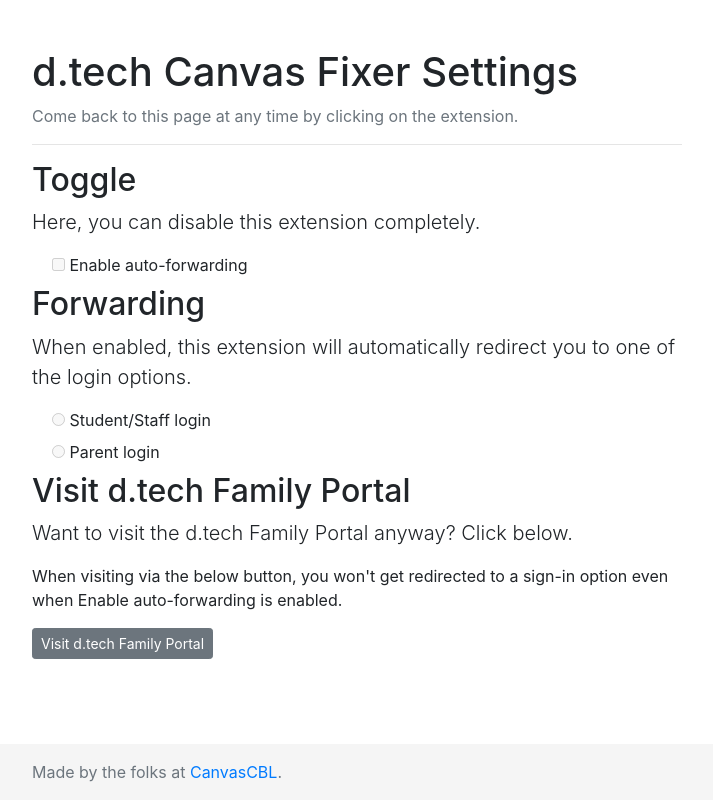
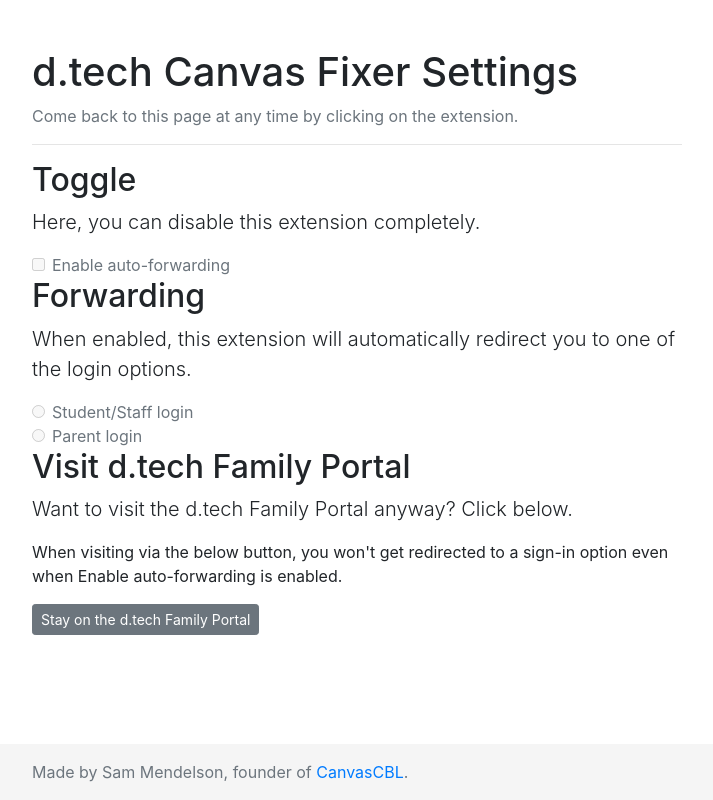
Before and after one commit to canvascbl/dtech-canvas-login-fixer, a website built with webpack: page src/public/settings/index.html in a window 1280 px wide. Shown: the whole page, without its empty margins (283-996 px from the left). Built offline with nearby package versions, Linux system fonts and the light colour scheme; no server answers.

Commit message:
Add permissions and classes

```diff
--- a/src/background/index.ts
+++ b/src/background/index.ts
@@ -65,3 +65,9 @@
 chrome.browserAction.onClicked.addListener(() => {
   chrome.tabs.create({ url: settingsUrl });
 });
+
+chrome.runtime.onInstalled.addListener((details) => {
+  if (details.reason === "install") {
+    chrome.tabs.create({ url: settingsUrl });
+  }
+})
--- a/src/public/settings/index.html
+++ b/src/public/settings/index.html
@@ -24,25 +24,26 @@
             <h2>Toggle</h2>
             <p class="lead">Here, you can disable this extension completely.</p>
             <form id="enabled_settings" class="form-check" action="">
-                <input id="enabled_checkbox" type="checkbox" disabled>
-                <label for="enabled_checkbox">Enable auto-forwarding</label><br/>
+                <input id="enabled_checkbox" type="checkbox" class="form-check-input" disabled>
+                <label for="enabled_checkbox" class="form-check-label">Enable auto-forwarding</label><br/>
             </form>
             <h2>Forwarding</h2>
             <p class="lead">
                 When enabled, this extension will automatically redirect you to one of the login options.
             </p>
             <form id="forwarding_settings" class="form-check" action="">
-                <input id="saml_radio" name="forward_to" type="radio" disabled>
-                <label for="saml_radio">Student/Staff login</label><br/>
-                <input id="canvas_radio" name="forward_to" type="radio" disabled>
-                <label for="canvas_radio">Parent login</label><br/>
+                <input id="saml_radio" name="forward_to" type="radio" class="form-check-input" disabled>
+                <label for="saml_radio" class="form-check-label">Student/Staff login</label><br/>
+                <input id="canvas_radio" name="forward_to" type="radio" class="form-check-input" disabled>
+                <label for="canvas_radio" class="form-check-label">Parent login</label><br/>
             </form>
+            <span class="plg-2"></span>
             <h2>Visit d.tech Family Portal</h2>
             <p class="lead">Want to visit the d.tech Family Portal anyway? Click below.</p>
             <p>When visiting via the below button, you won't get redirected to a sign-in
                 option even when Enable auto-forwarding is enabled.</p>
             <a href="https://sites.google.com/dtechhs.org/dtechfamilyportal/home?dtech_canvas_fixer_no_redirect=true">
-                <button id="visit_dtech_family_portal" class="btn btn-secondary btn-sm">Visit d.tech Family Portal</button>
+                <button id="visit_dtech_family_portal" class="btn btn-secondary btn-sm">Stay on the d.tech Family Portal</button>
             </a>
         </div>
     </main>
@@ -50,7 +51,7 @@
     <footer class="footer mt-auto py-3">
         <div class="container">
             <span class="text-muted">
-                Made by the folks at <a href="https://canvascbl.com?utm_source=dtech_canvas_fixer&utm_medium=settings_footer" target="_blank">CanvasCBL</a>.
+                Made by Sam Mendelson, founder of <a href="https://canvascbl.com?utm_source=dtech_canvas_fixer&utm_medium=settings_footer" target="_blank">CanvasCBL</a>.
             </span>
         </div>
     </footer>
```
Also changed, not shown: src/manifest.json.
